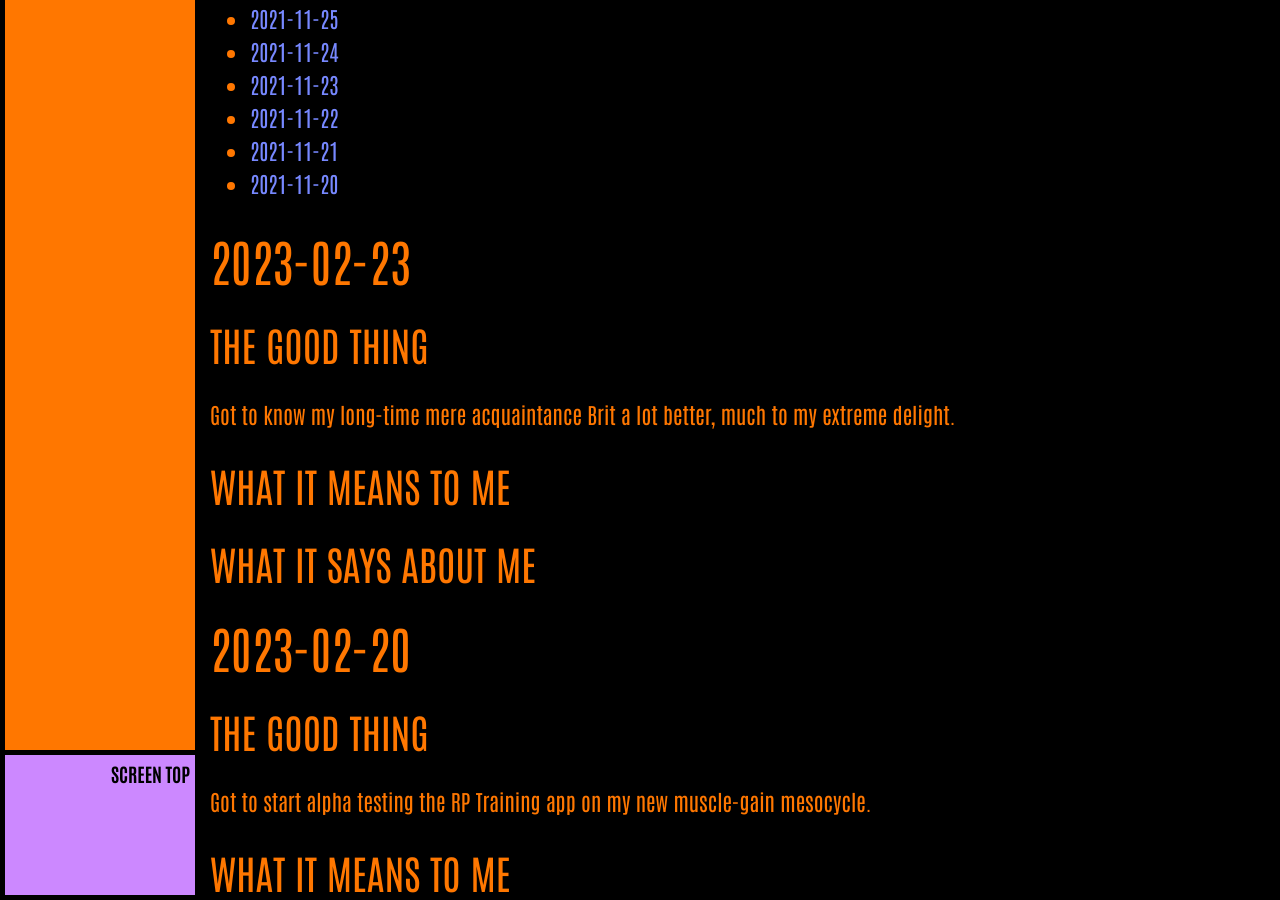
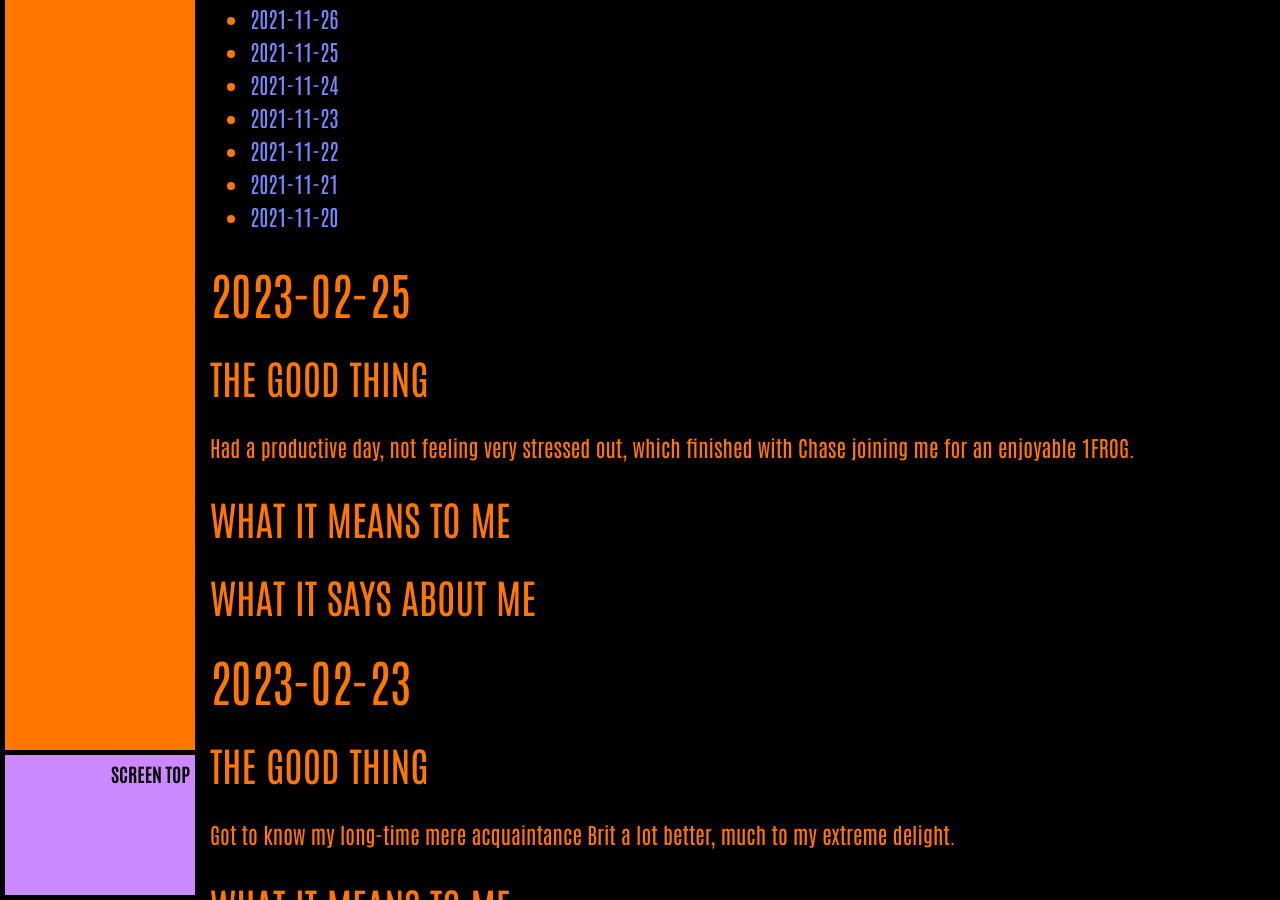
Before and after one commit to ArthurZey/arthurzey.github.io, a Jekyll site: the page built from _pages/one-good-thing.md, in a window 1280 px wide and 900 px high, scrolled down 9471 px. Built offline with Jekyll 4.4.1, drawn with Linux system fonts in a browser that asks for light colours; some of the changed text lies outside the part shown.

Commit message:
added stub 2023-02-25

```diff
--- a/_pages/one-good-thing.md
+++ b/_pages/one-good-thing.md
@@ -13,6 +13,15 @@
 {:toc}
 {::options toc_levels="2" /}
 
+## 2023-02-25
+### The Good Thing
+Had a productive day, not feeling very stressed out, which finished with Chase joining me for an enjoyable 1FROG.
+### What It Means to Me
+
+### What It Says about Me
+
+
+
 ## 2023-02-23
 ### The Good Thing
 Got to know my long-time mere acquaintance Brit a lot better, much to my extreme delight.
```
Also changed, not shown: other parts of _pages/one-good-thing.md (+1 -1 lines).
